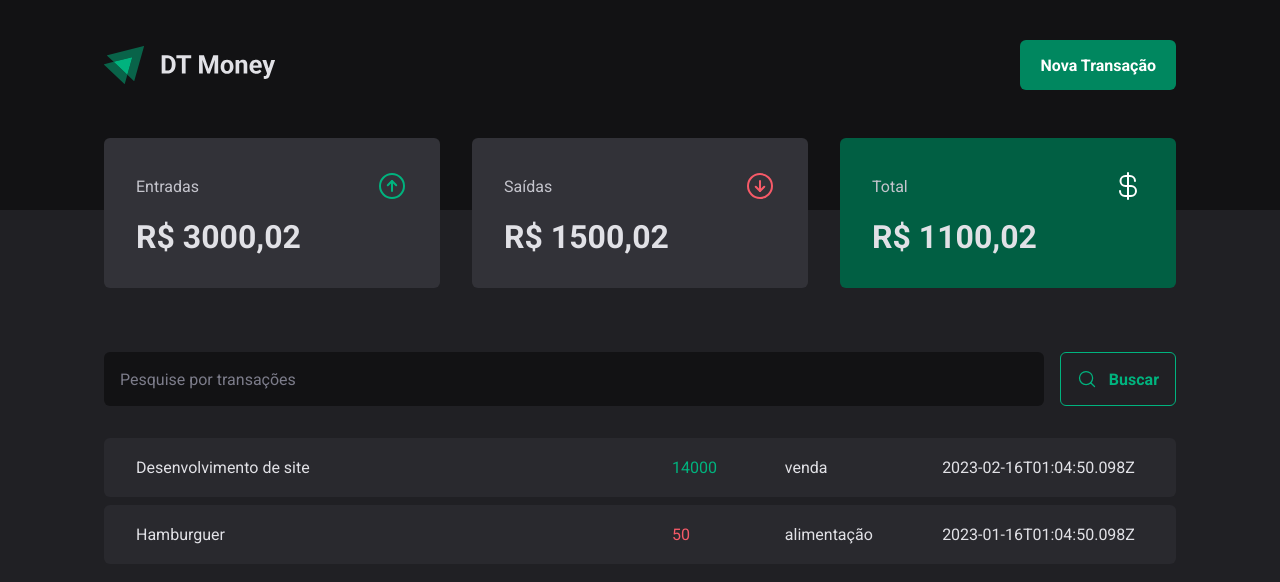
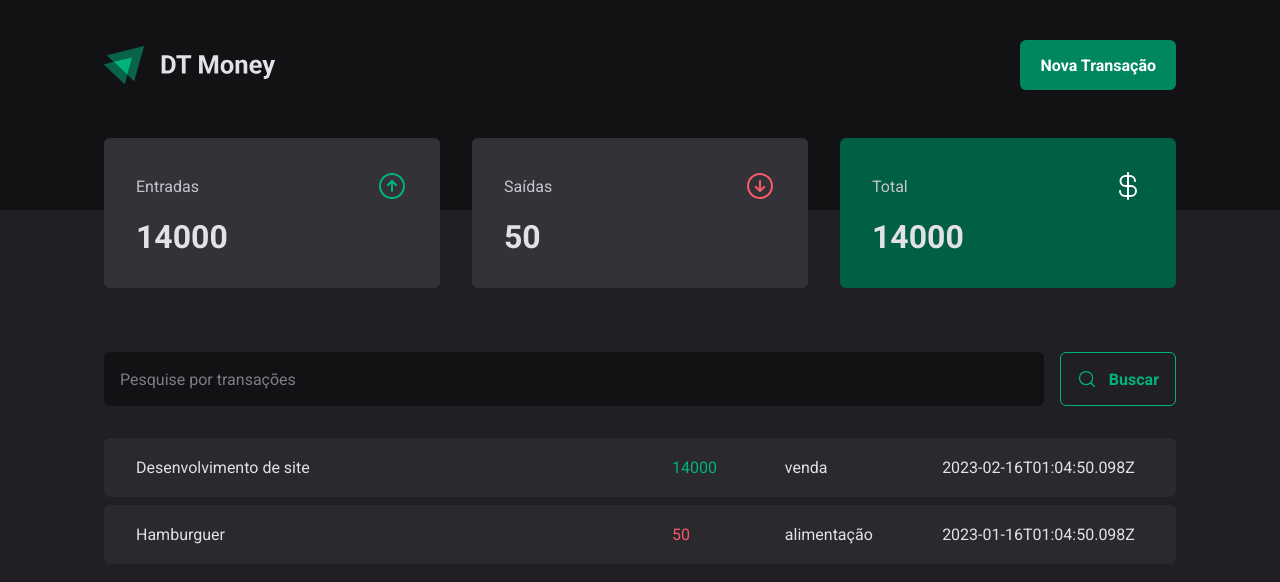
Before and after one commit to gcarniel/ignite-03-dt-money, a React (Vite) app: page / in a window 1280 px wide. Shown: the top 582 px of the page. Built offline with nearby package versions, Linux system fonts and the light colour scheme; data requests are answered from the project's data file.

Commit message:
mostrando totais no sumario

```diff
--- a/server.json
+++ b/server.json
@@ -5,7 +5,7 @@
       "description": "Desenvolvimento de site",
       "type": "income",
       "category": "venda",
-      "price": "14000",
+      "price": 14000,
       "createdAt": "2023-02-16T01:04:50.098Z"
     },
     {
@@ -13,7 +13,7 @@
       "description": "Hamburguer",
       "type": "outcome",
       "category": "alimentação",
-      "price": "50",
+      "price": 50,
       "createdAt": "2023-01-16T01:04:50.098Z"
     }
   ]
--- a/src/components/Summary/index.tsx
+++ b/src/components/Summary/index.tsx
@@ -1,7 +1,29 @@
 import { ArrowCircleDown, ArrowCircleUp, CurrencyDollar } from 'phosphor-react'
+import { useTransactions } from '../../hooks/useTransactions'
 import * as s from './styles'
 
 export function Summary() {
+  const { transactions } = useTransactions()
+
+  const summary = transactions.reduce(
+    (acc, cur) => {
+      if (cur.type === 'income') {
+        acc.income += cur.price
+        acc.total += cur.price
+      } else {
+        acc.outcome += cur.price
+        acc.total - +cur.price
+      }
+
+      return acc
+    },
+    {
+      income: 0,
+      outcome: 0,
+      total: 0,
+    },
+  )
+
   return (
     <s.SummaryContainer>
       <s.SummaryCard>
@@ -9,7 +31,7 @@ export function Summary() {
           <span>Entradas</span>
           <ArrowCircleUp size={32} color="#00B37E" />
         </header>
-        <strong>R$ 3000,02</strong>
+        <strong>{summary.income}</strong>
       </s.SummaryCard>
 
       <s.SummaryCard>
@@ -17,7 +39,7 @@ export function Summary() {
           <span>Saídas</span>
           <ArrowCircleDown size={32} color="#F75A68" />
         </header>
-        <strong>R$ 1500,02</strong>
+        <strong>{summary.outcome}</strong>
       </s.SummaryCard>
 
       <s.SummaryCard variant="green">
@@ -25,7 +47,7 @@ export function Summary() {
           <span>Total</span>
           <CurrencyDollar size={32} color="#FFF" />
         </header>
-        <strong>R$ 1100,02</strong>
+        <strong>{summary.total}</strong>
       </s.SummaryCard>
     </s.SummaryContainer>
   )
```
